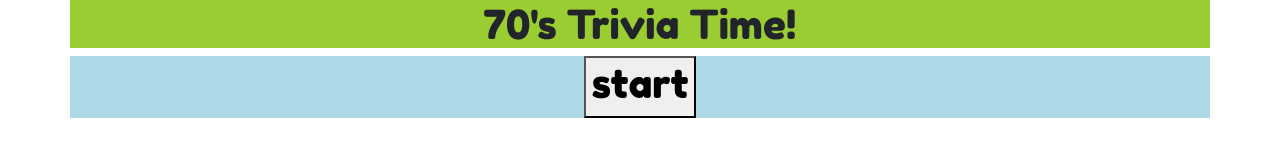
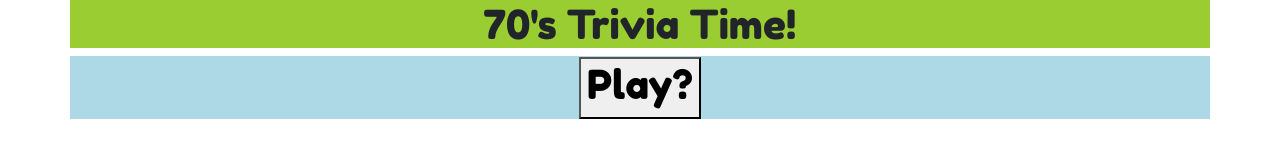
Before and after one commit to pcheno/TriviaGame, a plain HTML site: page index.html in a window 1280 px wide. Drawn offline with nearby package versions, Linux system fonts and the light colour scheme.

Commit message:
got it down to one start button, would like the answers to display differently. it works

```diff
--- a/assets/javascript/game.js
+++ b/assets/javascript/game.js
@@ -118,11 +118,11 @@ $(document).ready(function () {
     $('#wins').text(game.wins);
     $('#losses').text(game.losses);
     $('#noAns').text(game.noAns);
-    $('#restart').show();
+    $('#start').show();
   } //function endGame
 
   function restart() {
-    $('#restart').hide();
+    //$('#restart').hide();
     $('#results').hide();
     time = 220;
     game.noAns = 0;
@@ -151,14 +151,13 @@ $(document).ready(function () {
 
   //start here and then wait for clicks
   $('#results').hide();
-  $('#restart').hide();
   $('#done').hide();
   $('#display').hide();
-  $('#questAns').hide();
-  $('#start').show();
+  //$('#start').show();
 
 
   $('#start').on('click', function () {
+    restart();
     gameOn();
   }); // start on click
 
@@ -167,10 +166,6 @@ $(document).ready(function () {
     endGame();
   }); //done on click
 
-  $('#restart').on('click', function () {
-    restart();
-    gameOn();
-  }); // restart on click
 
 
 }); //$(document).ready(function ()
--- a/index.html
+++ b/index.html
@@ -25,9 +25,7 @@
   </header>
 
   <section class="container">
-    <button id="start">
-      <h1>start</h1>
-    </button>
+
     <!-- Timer will poplate within the display id-->
     <div id="display">
       <h1>Time Remaining</h1>
@@ -52,9 +50,9 @@
     <button id="done">
       <h1>done</h1>
     </button>
-    <button id="restart">
-      <h1>Restart</h1>
-    </button>
+    <button id="start">
+        <h1>Play?</h1>
+      </button>
   </section>
 </body>
 
```
